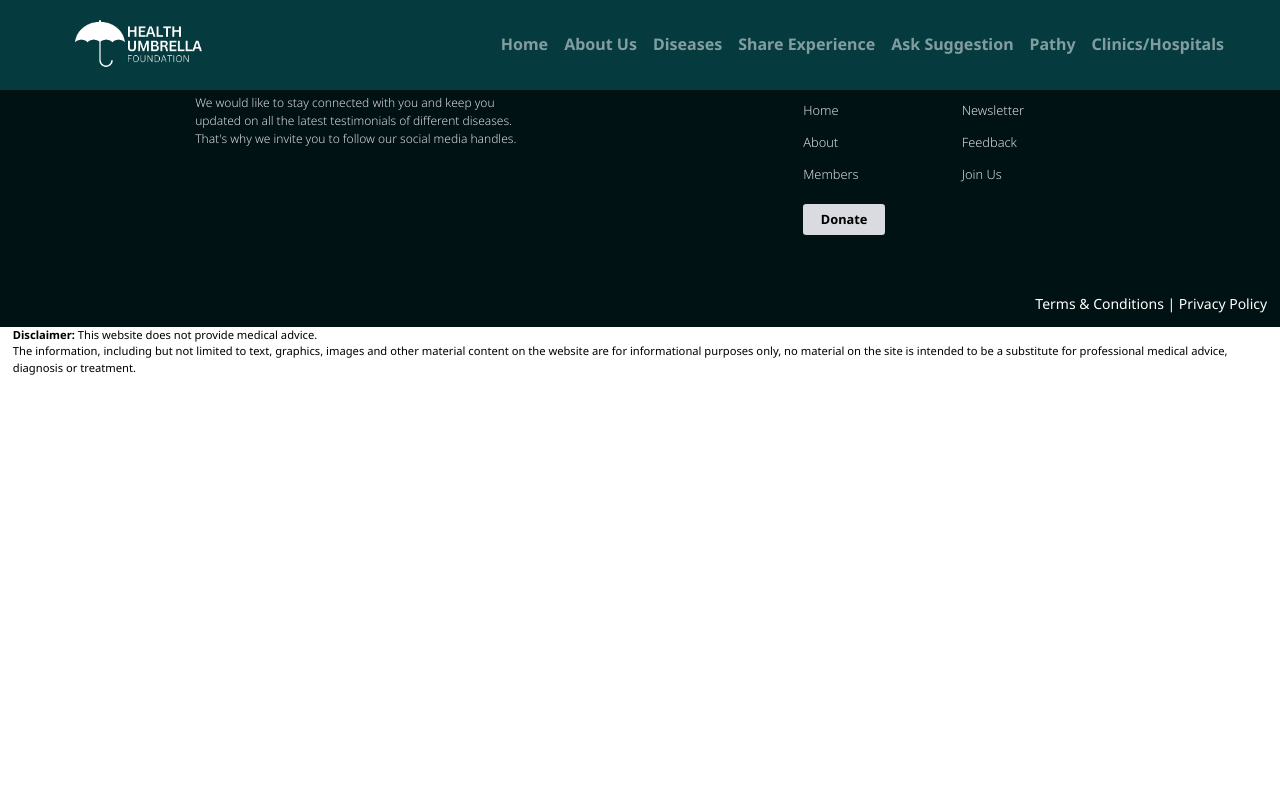
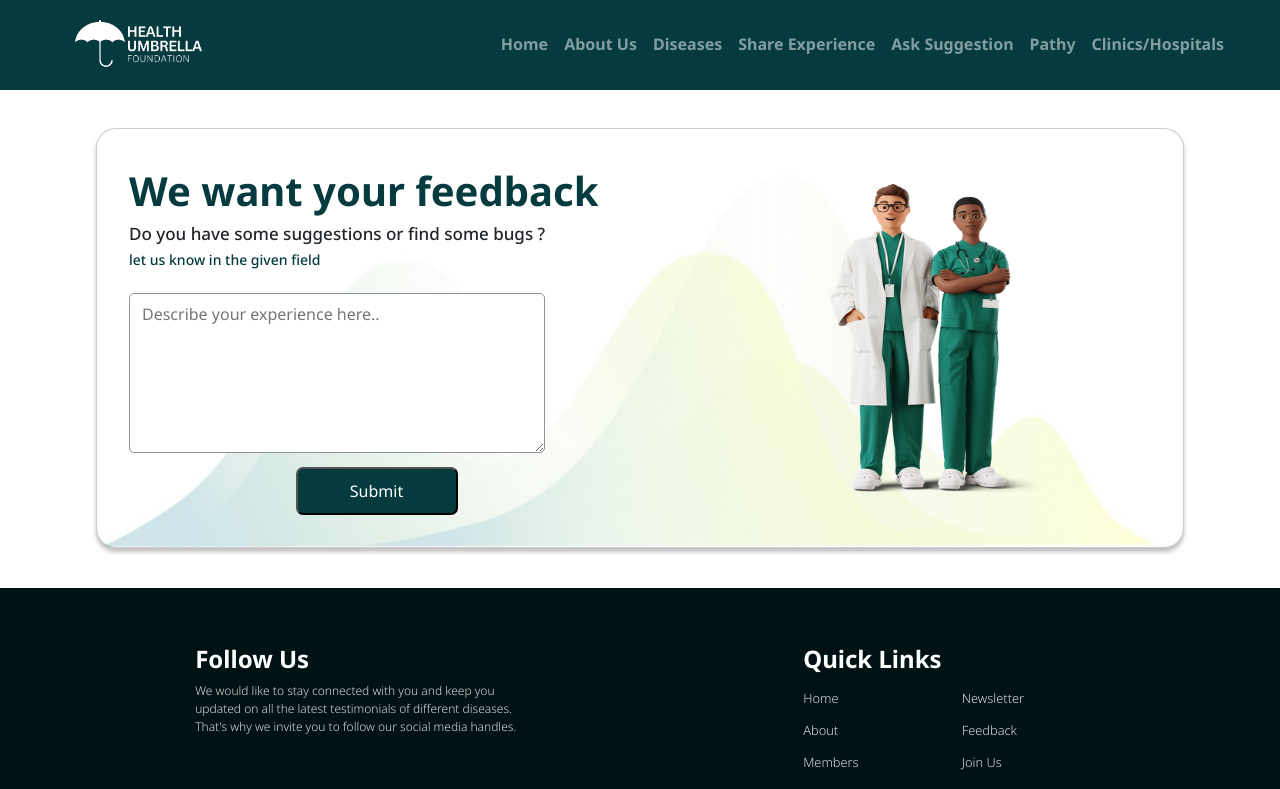
Before and after one commit to saloni31jain/health_umbrella_foundation_frontend, a React (Create React App) app: page /feedback in a window 1280 px wide. Shown: the top 789 px of the page. Built offline with nearby package versions, Linux system fonts and the light colour scheme; no server answers.

Commit message:
Worked on the feedback page

```diff
--- a/src/App.js
+++ b/src/App.js
@@ -12,6 +12,8 @@ import Joinus from "./Components/JoinUs/Joinus";
 import Suggestion from "./Components/Suggestion/suggestion"
 import DirectCases from "./Components/DirectCases/directcases"
 import ShareExp from "./Components/ShareExp/ShareExp";
+import Feedback from "./Components/Feedback/Feedback";
+
 
 function App() {
 
@@ -31,6 +33,7 @@ function App() {
         <Route path="/ejournal" exact element={<Ejournal />}></Route>
         <Route path="/join-us" exact element={<Joinus />}></Route>
         <Route path="/directcases" exact element={<DirectCases />}></Route>
+        <Route path="/feedback" exact element = {<Feedback />}></Route>
 
       </Routes>
       <Footer />
--- /dev/null
+++ b/src/Components/Feedback/Feedback.css
@@ -0,0 +1,291 @@
+.Feedback_main {
+    display: flex;
+    justify-content: center;
+    /* margin-bottom: 2.5rem; */
+ }
+  .Feedback_container {
+    background-image: url("../../../public/Images/green\ infographics_c.jpg");
+    background-size: 100%;
+    background-position: bottom;
+    background-repeat: no-repeat;
+    display: flex;
+    position: relative;
+    flex-direction: row;
+    /* align-items: center; */
+    justify-content: center;
+    width: 85%;
+    /* height: 85vh; */
+    height: auto;
+    margin-bottom: 2.5rem;
+    margin-top: 8rem;
+    border-radius: 20px;
+    box-shadow: 0px 4px 4px 0px #00000040;
+    border: 0.2px solid #00000033;
+    background-color: #FFFFFF;
+    z-index: 1000;
+    padding: 1rem;
+    /* background-color: bisque; */
+  }
+  .fb_bg
+  {
+    /* position: absolute; */
+    /* height: 100%; */
+    /* width: 100%; */
+    bottom: -18%;
+    background-color: red;
+
+  }
+.infographics-bg{
+  /* position: absolute; */
+  /* bottom: -18%;
+  /* right: -1%;
+  width: 100%;
+  height: 100%; */
+  width: 100%;
+  height: 100%;
+  object-fit: scale-down;
+  z-index: -1;
+}
+.doctor-image{
+  width: 50%;
+  position: relative;
+}
+.doctor-r{
+  position: absolute;
+  top: 10%;
+  right: 24%;
+  width: 40%;
+  height: 80%;
+  /* margin-top: 5%; */
+}
+.Feedback_left{
+  /* position: absolute; */
+  /* margin-top: 50px; */
+  width: 50%;
+  /* background-color: red; */
+  display: flex;
+  align-items: center;
+  justify-content: center;
+  padding: 1rem;
+}
+.feedback{
+  display: flex;
+  justify-content: space-evenly;
+  flex-direction: column;
+  justify-content: center;
+  align-items: start;
+  width: 100%;
+
+}
+
+.fb_heading{
+  font-size: 2.5rem;
+  font-weight: 700;
+  color:  #053b3f;
+  text-align: left;
+}
+.fb_p1{
+  font-size: 17px;
+  font-weight: 500;
+  text-align: left;
+  /* margin-bottom: 30px; */
+}
+.fb_p2{
+  font-size: 17px;
+  margin-bottom: 2px;
+  font-weight: 500;
+  text-align: left;
+
+}
+.fb_p3{
+  height: 20px;
+  font-size: 14px;
+  font-weight: 500;
+  color: #053B3F;
+  text-align: left;
+
+}
+
+.fb_textarea-box {
+  width: 26rem;
+  height: 10rem;
+  background: #FFFFFF;
+  border-color: #8f9394;
+  border-style: solid;
+  border-radius: 5px;
+  padding: .5rem .75rem;
+  margin-top: .5rem;
+}
+/* .fb_textarea-box{ */
+  /* width: 100%; */
+  /* height: 100%; */
+/* } */
+.fb_button{
+  width: 100%;
+  display: flex;
+  /* background-color: black; */
+  /* align-items: center; */
+  justify-content: center;
+}
+.fb_button input[type="submit"]{
+  display: flex;
+  justify-content: center;
+  align-items: center;
+  width: 10.125rem;
+  height: 3rem;
+  background: #053b3f;
+  color: white;
+  border-radius: 0.4375rem;
+  align-self: center;
+}
+@media screen and (max-width:830px) {
+  .fb_textarea-box{
+    width: 21rem;
+  }
+  .doctor-r{
+    display: none;
+  }
+  .Feedback_container{
+    width: 60%;
+  }
+  .Feedback_left{
+    width: 100%;
+  }
+  .feedback{
+    /* justify-content: center; */
+    align-items: center;
+  }
+  .doctor-image{
+    width: 0%;
+  }
+  .fb_heading{
+    text-align: center;
+  }
+  .fb_p1 , .fb_p2 , .fb_p3 {
+    text-align: center;
+  }
+}
+
+@media screen and (max-width:800px) {
+  .Feedback_left{
+    width: 90%;
+  }
+
+}
+@media screen and (max-width:650px) {
+  .Feedback_container{
+    width: 90%;
+  }
+
+}
+
+
+@media screen and (max-width:560px) {
+  .fb_textarea-box{
+    width: 18rem;
+  }
+}
+@media screen and (max-width:400px) {
+  .fb_heading{
+    font-size: 2rem;
+  }
+  .fb_textarea-box{
+    width: 15rem;
+    height: 8rem;
+  }
+}
+
+@media screen and (max-width:355px) {
+  .fb_textarea-box{
+    width: 13rem;
+    height: 8rem;
+  }
+}
+/*
+@media (max-width: 1024px) {
+  .infographics-bg {
+    bottom: -18%; }
+
+  .Feedback_container {
+    padding: 2rem 1rem 0;
+  }
+
+  .fbl_heading {
+    font-size: 25px;
+    align-self: center;
+  }
+  .p1{
+    font-size: 12px;
+    align-self: center;
+  }
+  .p2{
+    font-size: 12px;
+    align-self: center;
+  }
+  .p3{
+    font-size: 9px;
+    align-self: center;
+  }
+
+  .textarea-box {
+    font-weight: 500;
+    text-align: center;
+    width: 100%;
+    height: auto;
+    font-size: 12px;
+  }
+
+  .submit {
+    width: 60%;
+    height: 1.5rem;
+    margin-top: 0.2rem;
+    margin-left: 2rem;
+  }
+}  */
+
+/* @media (max-width: 600px) {
+  .infographics-bg {
+  bottom: -18%;
+  }
+
+  .Feedback_container {
+    padding: 2rem 1rem 0;
+  }
+
+
+  .fb_heading {
+    font-size: 20 px;
+    align-self: center;
+  }
+  .fb_p1{
+    font-size: 12px;
+    align-self: center;
+  }
+  .fb_p2{
+    font-size: 12px;
+    align-self: center;
+  }
+  .fb_p3{
+    font-size: 9px;
+    align-self: center;
+  }
+
+  .fb_textarea-box {
+    font-weight: 500;
+    text-align: center;
+    width: 100%;
+    height: auto;
+    font-size: 12px;
+  }
+
+  .fb_submit {
+    width: 60%;
+    //height: 1.5rem;
+    margin-top: 0.2rem;
+    margin-left: 2rem;
+  }
+
+
+
+
+} */
--- /dev/null
+++ b/src/Components/Feedback/Feedback.jsx
@@ -0,0 +1,28 @@
+import React from "react";
+import "./Feedback.css";
+import Feedbackleft from "./Feedbackleft";
+
+const Feedback = () => {
+  return (
+    <div className="Feedback_main">
+
+      <div className="Feedback_container">
+        <div className="Feedback_left">
+          <Feedbackleft />
+        </div>
+        <div className="doctor-image">
+
+        <img
+        src="./Images/Doctors_standing.png"
+        className="doctor-r"
+        alt="doctors-standing">
+        </img>
+        </div>
+
+      </div>
+
+    </div>
+  );
+};
+
+export default Feedback;
--- /dev/null
+++ b/src/Components/Feedback/Feedbackleft.jsx
@@ -0,0 +1,76 @@
+import React, { useState ,useRef} from "react";
+import { toast, ToastContainer } from 'react-toastify';
+import "react-toastify/dist/ReactToastify.css";
+import { FiUpload } from 'react-icons/fi';
+import axios from "axios";
+
+const Feedbackleft = () => {
+    const fileInputRef=useRef(null);
+    const [formData, setFormData] = useState({
+        rating: "1",
+        feedback: "",
+    });
+    const handleChange = (e) => {
+      setFormData({
+        ...formData,
+        [e.target.name]: e.target.value,
+      });
+    };
+
+    const handleSubmit = async (e) => {
+        console.log(formData)
+        e.preventDefault();
+        try {
+          const response = await axios.post(
+            "http://backend.healthumbrella.org:8000/feedback/",
+            formData,
+            // {
+            //   headers: {
+            //     "Content-Type": "multipart/form-data",
+            //   },
+            // }
+          );
+          toast.success("Information successfully submitted!", {
+            position: toast.POSITION.BOTTOM_RIGHT
+          });
+          console.log("Response from backend:", response.data);
+
+        } catch (error) {
+          toast.error("Error !", {
+            position: toast.POSITION.BOTTOM_RIGHT
+          });
+        }
+      };
+      return (
+        <form onSubmit={handleSubmit} className="feedback" encType="multipart/form-data">
+          <div className="fb_heading">
+           We want your feedback
+          </div>
+            {/* <p className="fb_p1">
+                How was your Experience ?
+            </p> */}
+            {/*  */}
+            <p className="fb_p2">
+                Do you have some suggestions or find some bugs ?
+            </p>
+            <p className="fb_p3">
+                let us know in the given field
+            </p>
+            {/* <div className="fb_textarea"> */}
+                <label htmlFor="feedback">
+                  <textarea id="feedback" className="fb_textarea-box" name="feedback" value={formData.feedback} onChange={handleChange} placeholder="Describe your experience here.." required/>
+                </label>
+            {/* </div> */}
+
+            <div  className="fb_button">
+                <input /* className="fb_submit"*/ type="submit" value="Submit" />
+            </div>
+            <ToastContainer />
+
+         </form>
+      );
+
+}
+
+
+export default Feedbackleft;
```
Also changed, not shown: public/Images/Doctors_standing.png (added), public/Images/green infographics_c.jpg (added).
